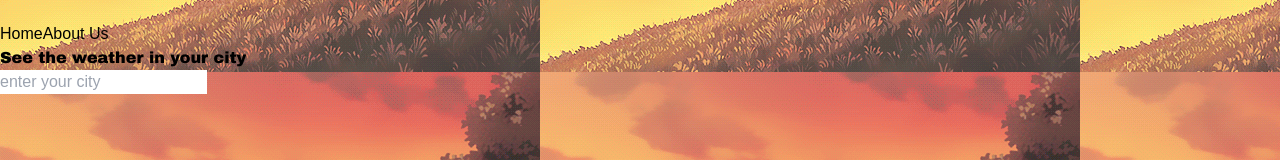
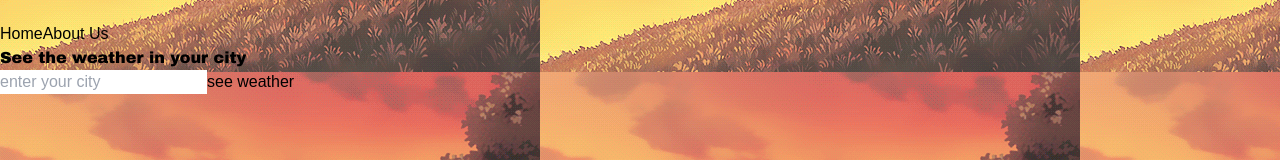
Before and after one commit to devCaiodias/rainflow, a Next.js app: page / in a window 1280 px wide. Shown: the part 198-358 px from the top of the page. Built offline with nearby package versions, Linux system fonts and the light colour scheme.

Commit message:
adicionei  o buttom para ir na pagina do clima da cidade

```diff
--- a/src/app/page.tsx
+++ b/src/app/page.tsx
@@ -1,13 +1,20 @@
+'use client'
 import {archivo} from '../../public/font/font'
 
 export default function Home() {
   return (
     <>
       {/* main title */}
-      <h1 className={`font-sans text-8xl text-white w-8/12 ${archivo.className} ml-16 pb-7`}>See the weather in your city</h1>
+      <h1 className={`text-8xl text-white w-8/12 ${archivo.className} ml-16 pb-7`}>See the weather in your city</h1>
 
       {/* text input */}
-      <input type="text" placeholder="enter your city" className='ml-28 bg-transparent border-black border-2 py-2 rounded-full text-center text-2xl text-black hover:border-4' />
+      <form className='flex items-center'>
+        <input
+        type="text"
+        placeholder="enter your city"
+        className='ml-20 bg-transparent border-black border-2 py-2 rounded-full text-center text-2xl text-black hover:border-4' />
+        <button type='submit' className='m-5 border-2 p-3 rounded-full border-black hover:border-white'>see weather</button>
+      </form>
     </>
   );
 }
```
